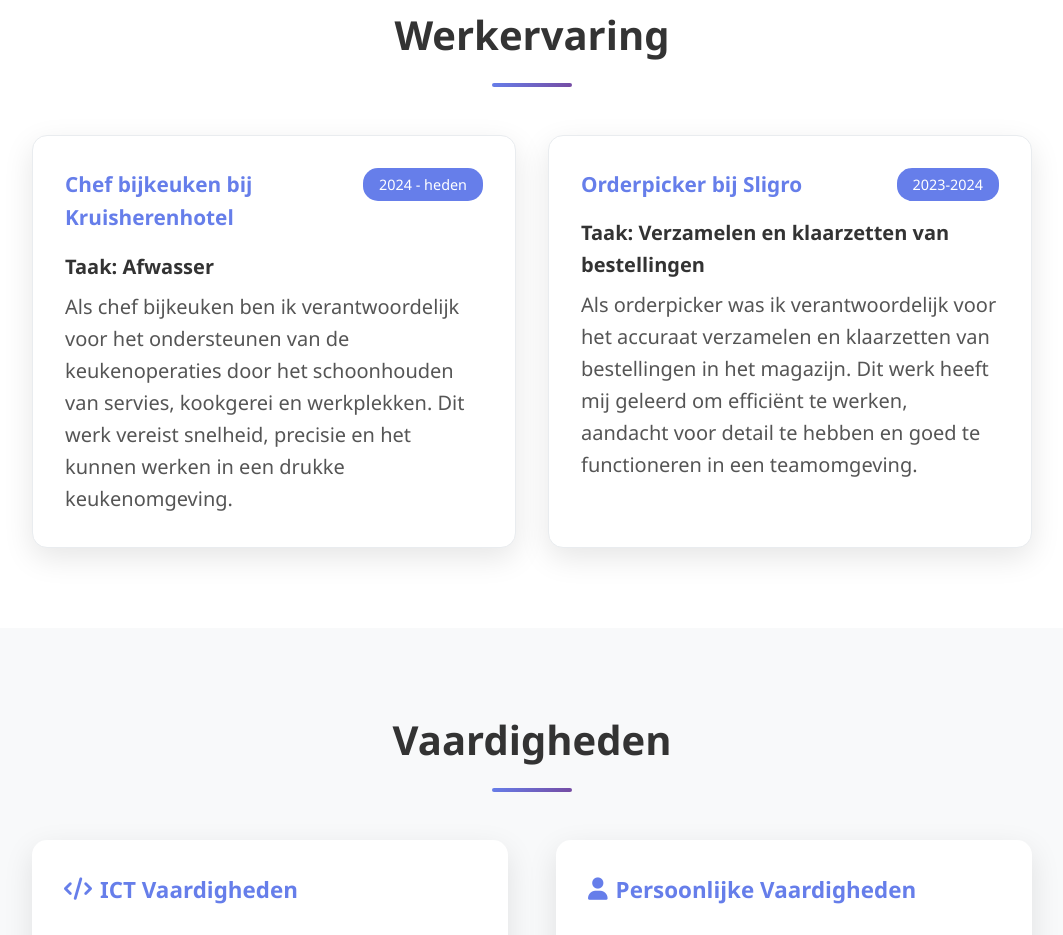
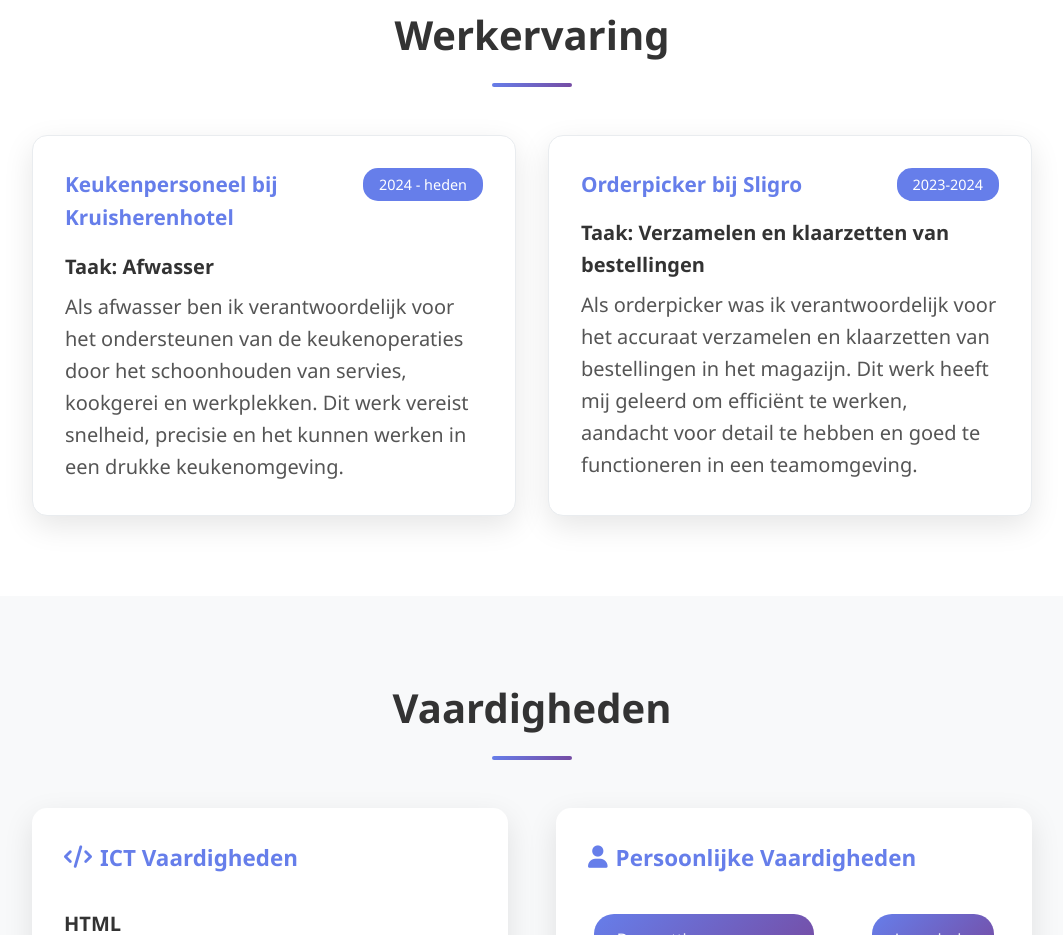
Before and after one commit to XswaggeltimeX/portfoli, a website: page portfolio-website/src/index.html in a window 1280 px wide. Shown: the part 2802-3737 px from the top of the page, without its empty margins (108-1171 px from the left). Drawn offline with Linux system fonts and the light colour scheme.

Commit message:
Update index.html

```diff
--- a/portfolio-website/src/index.html
+++ b/portfolio-website/src/index.html
@@ -95,12 +95,12 @@
                 <div class="experience-grid">
                     <div class="experience-card">
                         <div class="experience-header">
-                            <h3>Chef bijkeuken bij Kruisherenhotel</h3>
+                            <h3>Keukenpersoneel bij Kruisherenhotel</h3>
                             <span class="experience-period">2024 - heden</span>
                         </div>
                         <div class="experience-task">Taak: Afwasser</div>
                         <p class="experience-description">
-                            Als chef bijkeuken ben ik verantwoordelijk voor het ondersteunen van de keukenoperaties door het schoonhouden van servies, kookgerei en werkplekken. Dit werk vereist snelheid, precisie en het kunnen werken in een drukke keukenomgeving.
+                            Als afwasser ben ik verantwoordelijk voor het ondersteunen van de keukenoperaties door het schoonhouden van servies, kookgerei en werkplekken. Dit werk vereist snelheid, precisie en het kunnen werken in een drukke keukenomgeving.
                         </p>
                     </div>
                     <div class="experience-card">
```
